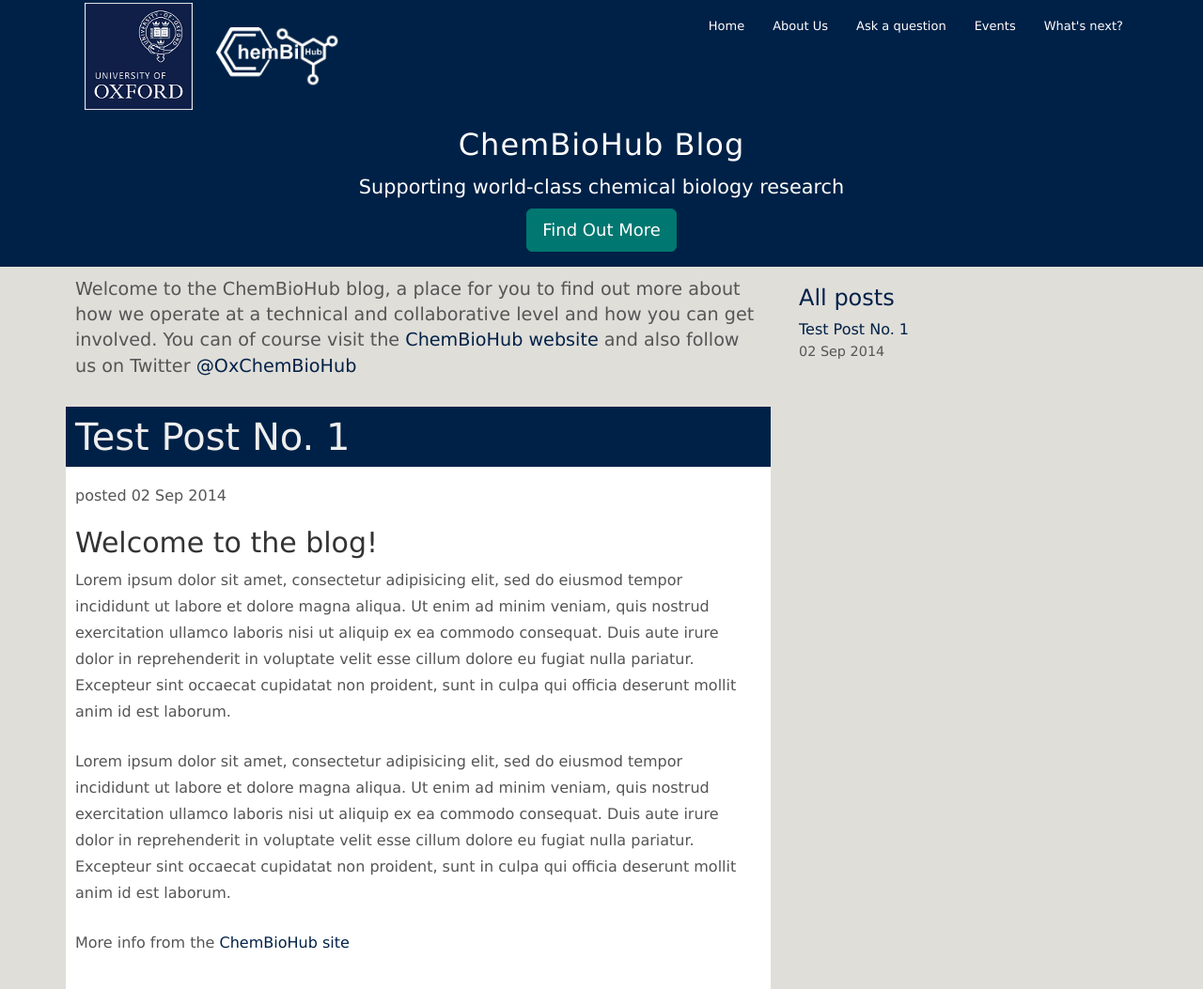
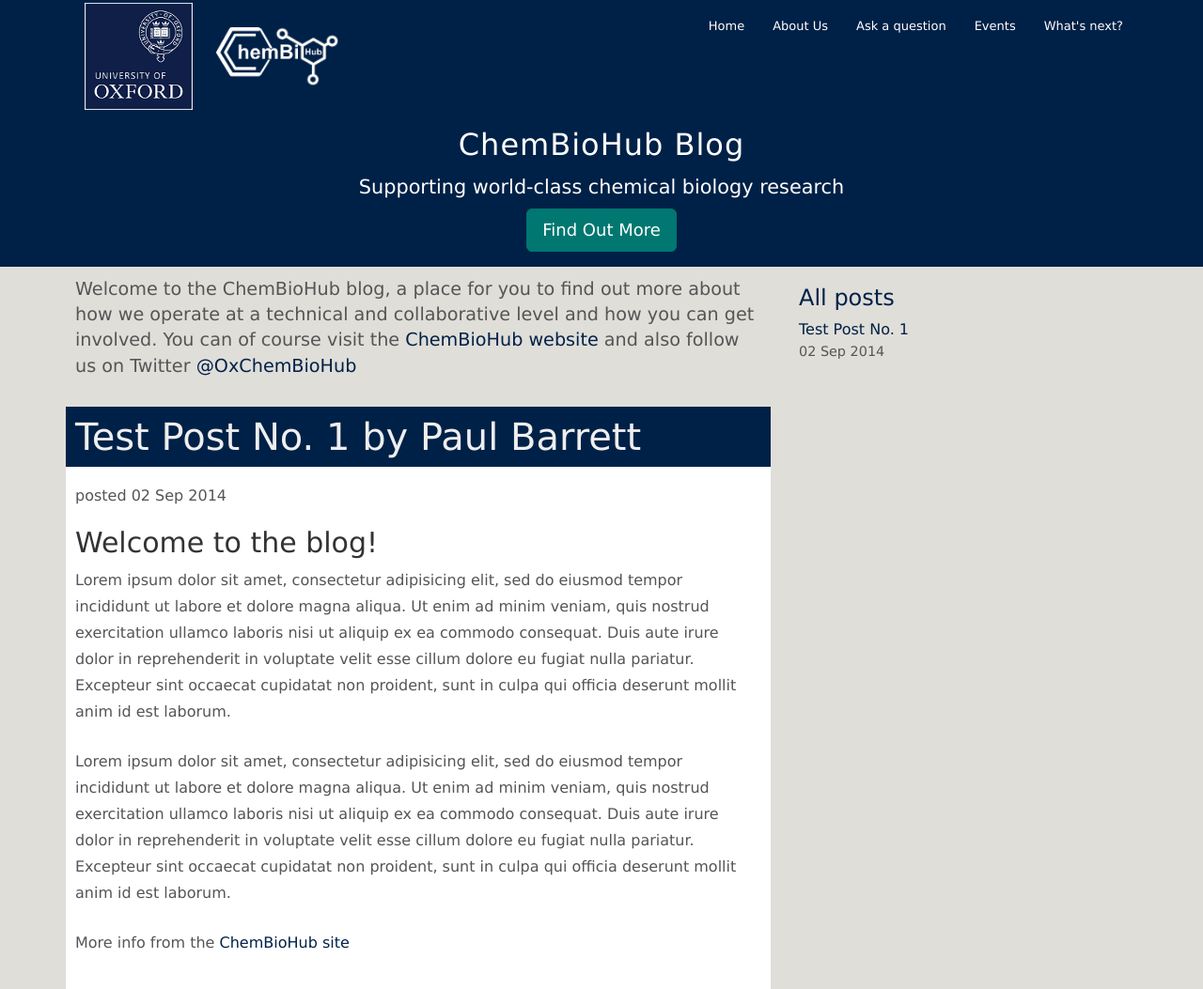
Before and after one commit to michaelohagan/chembiohub-site, a Jekyll site: the page built from index.html, in a window 1280 px wide. Shown: the whole page at 94% size. Built offline with Jekyll 4.4.1, drawn with Linux system fonts in a browser that asks for light colours; nearby versions of some CDN libraries.

Commit message:
Display name for post in index page

```diff
--- a/index.html
+++ b/index.html
@@ -6,9 +6,9 @@
 	  	Welcome to the ChemBioHub blog, a place for you to find out more about how we operate at a technical and collaborative level and how you can get involved. You can of course
 	  	visit the <a href="http://chembiohub.ox.ac.uk">ChemBioHub website</a> and also follow us on Twitter <a href="http://twitter.com/oxchembiohub" target="_blank">@OxChemBioHub</a>
 	  </div>
-
+	  {% assign author = site.authors[site.posts.first.author] %}
 	  <div class='post'>
-	    <h1><a class="title-link" href='/chembiohub-site/{{site.posts.first.url}}'>{{site.posts.first.title}}</a></h1>
+	    <h1><a class="title-link" href='/chembiohub-site/{{site.posts.first.url}}'>{{site.posts.first.title}} by {{author.display_name}}</a></h1>
 	    <div class='date'>posted {{site.posts.first.date | date_to_string}}</div>
 	    <div class='body'>{{ site.posts.first.content }}</div>
 	  </div>
```
